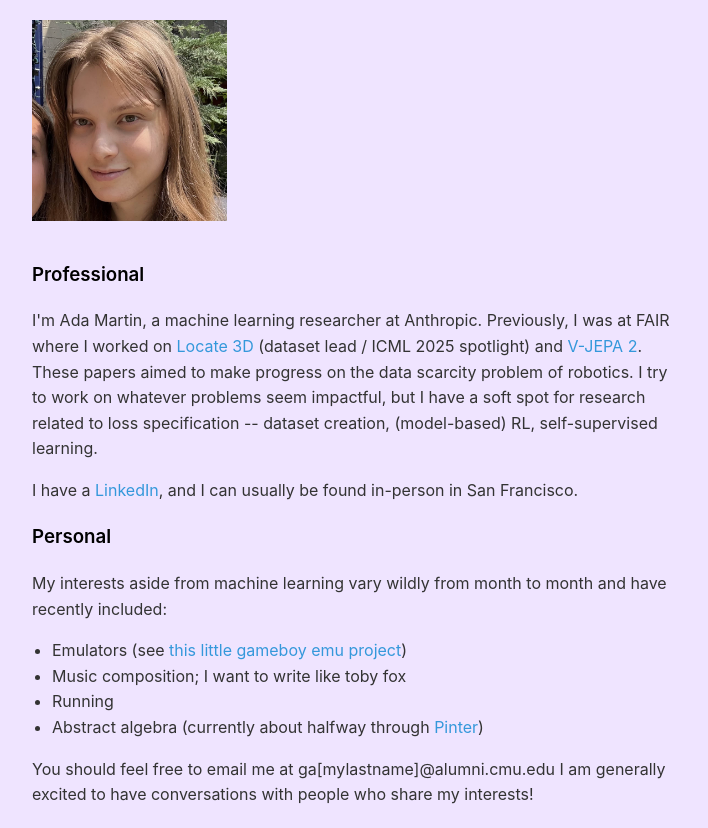
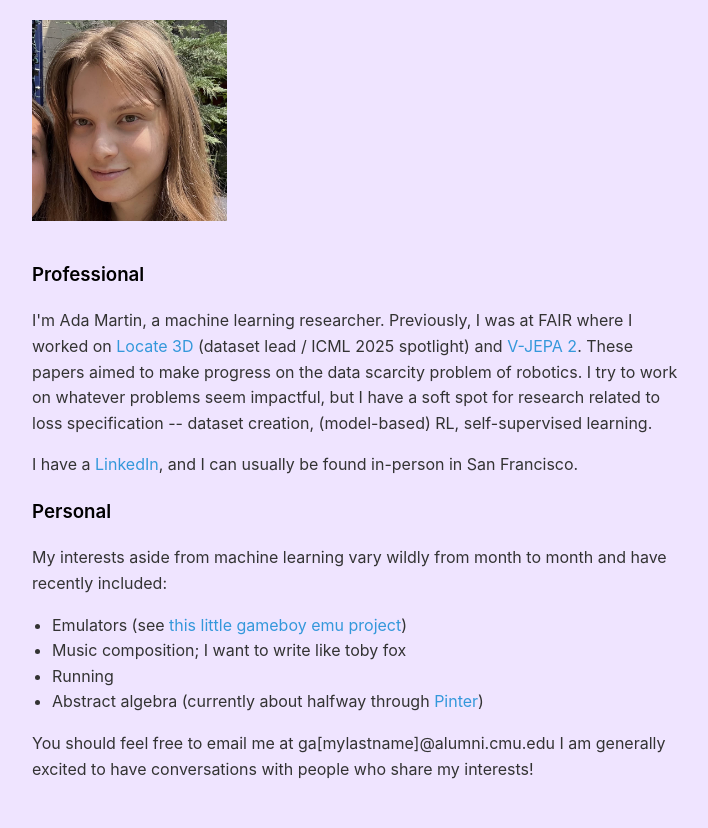
Before and after one commit to adaGrad1/adaGrad1.github.io, a plain HTML site: page index.html in a window 1280 px wide. Shown: the whole page, without its empty margins (283-991 px from the left). After the commit the page ends 802 px from the top, so only its background shows below. Drawn offline with Linux system fonts and the light colour scheme.

Commit message:
remove jobtitle

```diff
--- a/index.html
+++ b/index.html
@@ -42,7 +42,7 @@ h3 {
 <img src="assets/ada_face.png" alt="Picture of this website's author">
 <h3>Professional</h3>
 <p>
-I'm Ada Martin, a machine learning researcher at Anthropic.
+I'm Ada Martin, a machine learning researcher.
 Previously, I was at FAIR where I worked on <a href="https://locate3d.atmeta.com/">Locate 3D</a> (dataset lead / ICML 2025 spotlight) and <a href="https://ai.meta.com/vjepa/">V-JEPA 2</a>.
 These papers aimed to make progress on the data scarcity problem of robotics.
 I try to work on whatever problems seem impactful, but I have a soft spot for research related to loss specification -- dataset creation, (model-based) RL, self-supervised learning.
```
